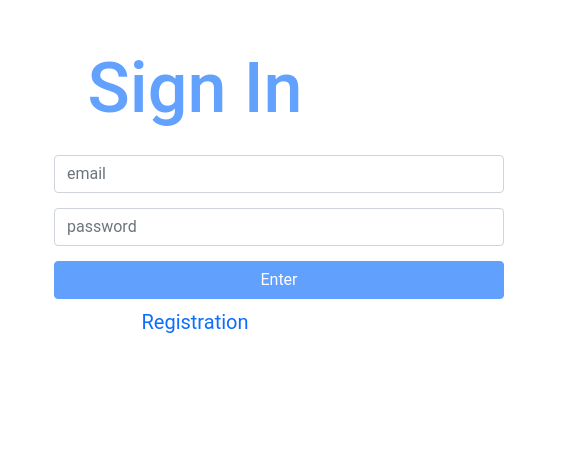
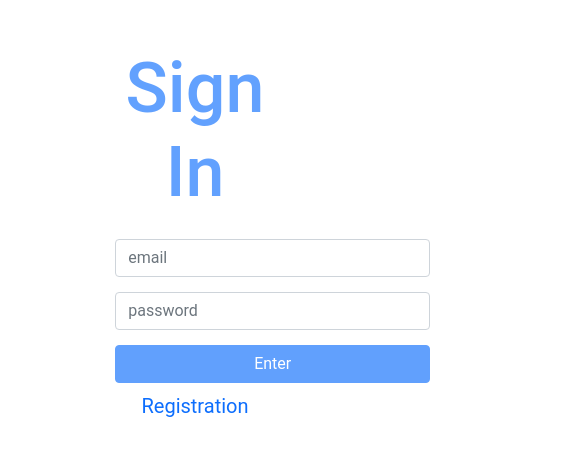
Before and after one commit to nazarekk/CoctailApp-front, an Angular app: page /login in a window 390 px wide. Shown: the part 104-560 px from the top of the page, 565 px wide, since content can reach past the window. Built offline with nearby package versions, Linux system fonts and the light colour scheme.

Commit message:
config roles

```diff
--- a/src/app/app-routing.module.ts
+++ b/src/app/app-routing.module.ts
@@ -25,7 +25,11 @@
   },
   {
     path: 'moderator',
-    component: ModeratorComponent
+    component: ModeratorComponent,
+    canActivate: [RoleGuardGuard],
+    data:{
+      expectedRoles: ['ROLE_ADMIN']
+    }
   },
   {
     path: 'moderator/verification',
@@ -36,12 +40,16 @@
     component: ModeratorPersonalComponent,
     canActivate: [RoleGuardGuard],
     data:{
-      expectedRoles: ['Admin', 'Moderator']
+      expectedRoles: ['ROLE_ADMIN']
     }
   },
   {
     path: 'searchfriend',
-    component: SearchfriendComponent
+    component: SearchfriendComponent,
+    canActivate: [RoleGuardGuard],
+    data:{
+      expectedRoles: ['ROLE_CONFIRMED']
+    }
   }
 ];
 
--- a/src/app/login/login.component.css
+++ b/src/app/login/login.component.css
@@ -27,3 +27,40 @@
   text-align: center;
   font-size: 20px;
 }
+
+/*Responsive*/
+
+/* 992px - 1200px*/
+@media screen and (max-width: 1200px) {
+  .container{
+    width: 960px;
+  }
+}
+
+/* 768px - 992px*/
+@media screen and (max-width: 992px) {
+  .container{
+    width: 720px;
+  }
+}
+
+/* 576px - 768px*/
+@media screen and (max-width: 768px) {
+  .container{
+    width: 540px;
+  }
+
+}
+
+/* 0px - 576px*/
+@media screen and (max-width: 576px) {
+  .container{
+    width: 60%;
+  }
+  input{
+    width: 70%;
+  }
+  .btn{
+    width: 70%;
+  }
+}
```
